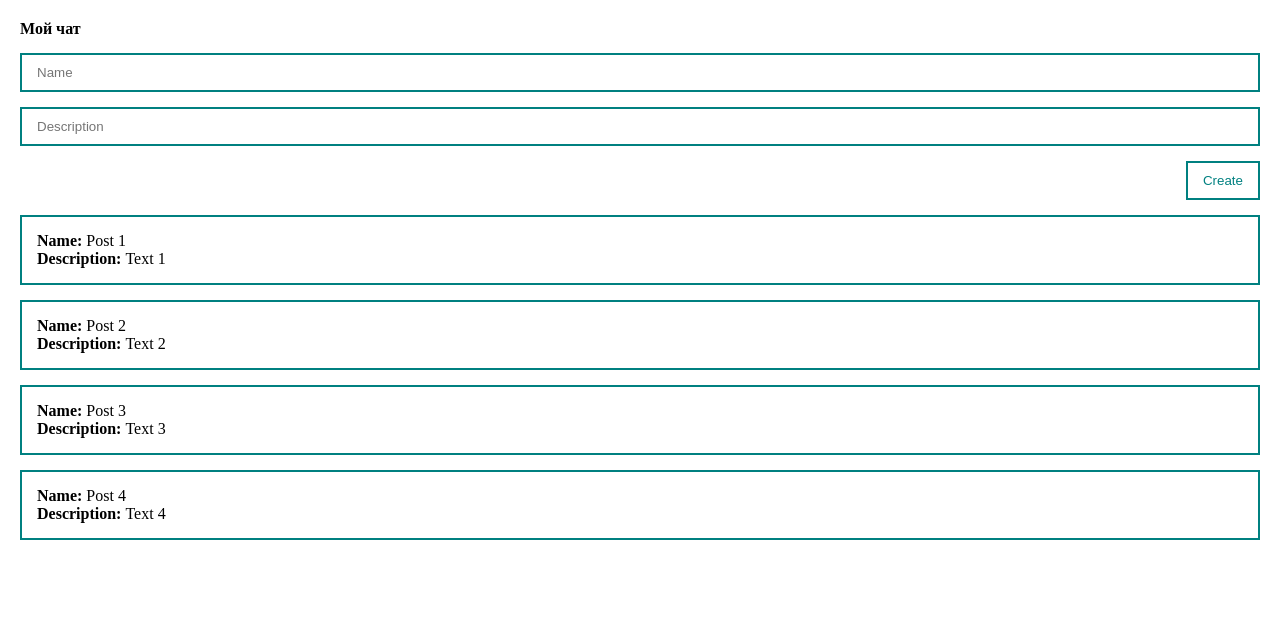
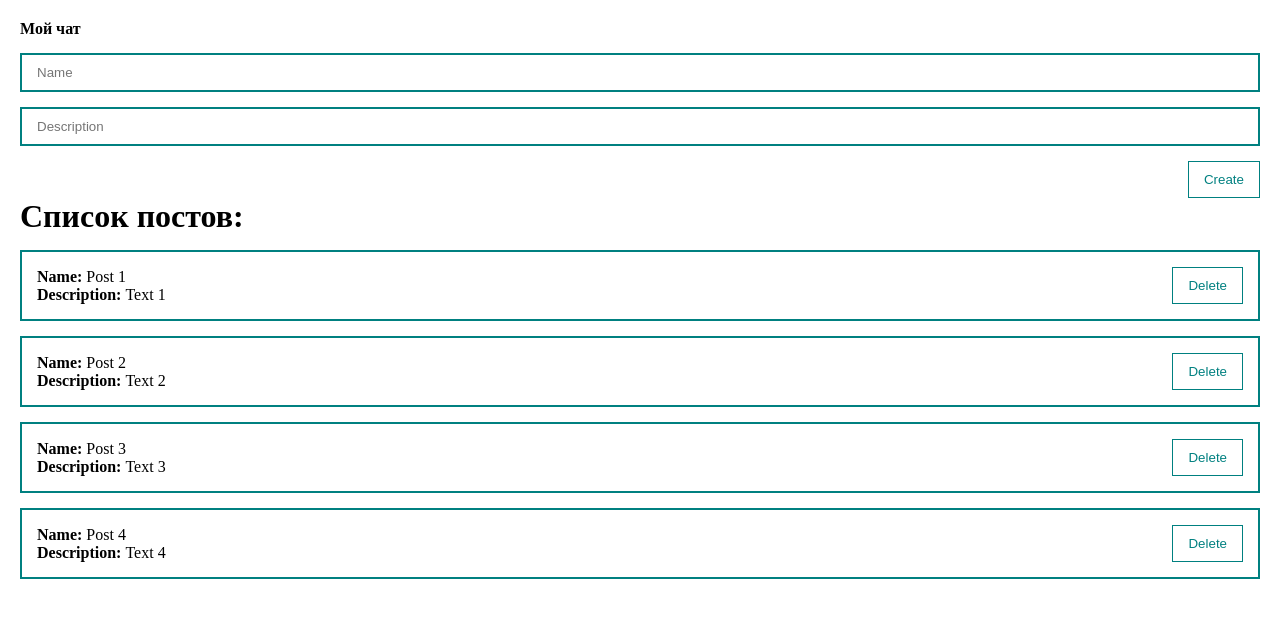
Before and after one commit to sowlru/vue-test, a Vue app: page / in a window 1280 px wide. Shown: the top 618 px of the page. Built offline with nearby package versions, Linux system fonts and the light colour scheme.

Commit message:
add MyButton

```diff
--- a/src/component/PostForm.vue
+++ b/src/component/PostForm.vue
@@ -12,7 +12,10 @@
         class="input" type="text"
         placeholder="Description"
     >
-    <button class="btn" @click="createPost">Create</button>
+    <my-button
+        style="align-self: flex-end; margin-top: 15px;"
+        @click="createPost"
+    >Create</my-button>
 </form>
 </template>
 
@@ -45,12 +48,4 @@ form {
     display: flex;
     flex-direction: column;
 }
-.btn {
-    margin-top: 15px;
-    border: 2px solid teal;
-    padding: 10px 15px;
-    align-self: flex-end;
-    background: none;
-    color: teal;
-}
 </style>
--- /dev/null
+++ b/src/component/PostItem.vue
@@ -0,0 +1,33 @@
+<template>
+    <div class="post">
+        <div>
+            <div><strong>Name: </strong>{{ post.title }}</div>
+            <div><strong>Description: </strong>{{ post.body }}</div>
+        </div>
+        <div class="post__btns">
+            <my-button>Delete</my-button>
+        </div>
+    </div>
+</template>
+
+<script>
+export default {
+    props: {
+        post: {
+            type: Object,
+            required: true,
+        }
+    }
+}
+</script>
+
+<style scoped>
+.post {
+    margin-top: 15px;
+    border: 2px solid teal;
+    padding: 15px;
+    display: flex;
+    align-items: center;
+    justify-content: space-between;
+}
+</style>
--- a/src/component/PostList.vue
+++ b/src/component/PostList.vue
@@ -1,12 +1,14 @@
 <template>
-    <div class="post" v-for="post in posts">
-        <div><strong>Name: </strong>{{ post.title }}</div>
-        <div><strong>Description: </strong>{{ post.body }}</div>
+    <div>
+        <h1>Список постов:</h1>
+        <post-item :post="post" v-for="post in posts" />
     </div>
 </template>
 
 <script>
+import PostItem from './PostItem.vue'
 export default {
+  components: { PostItem },
     props: {
         posts: {
             type: Array,
@@ -17,9 +19,5 @@ export default {
 </script>
 
 <style>
-.post {
-    margin-top: 15px;
-    border: 2px solid teal;
-    padding: 15px;
-}
+
 </style>
--- /dev/null
+++ b/src/component/UI/MyButton.vue
@@ -0,0 +1,18 @@
+<template>
+    <button class="btn"><slot></slot></button>
+</template>
+
+<script>
+export default {
+    name: 'my-button'
+}
+</script>
+
+<style scoped>
+.btn {
+    border: 1px solid teal;
+    padding: 10px 15px;
+    background: none;
+    color: teal;
+}
+</style>
--- /dev/null
+++ b/src/component/UI/index.js
@@ -0,0 +1,5 @@
+import MyButton from '@/component/UI/MyButton'
+
+export default [
+    MyButton
+]
--- a/src/main.js
+++ b/src/main.js
@@ -1,4 +1,10 @@
 import { createApp } from 'vue'
 import App from './App'
+import components from '@/component/UI'
 
-createApp(App).mount('#app')
+const app = createApp(App)
+components.forEach(component => {
+    app.component(component.name, component)
+})
+
+app.mount('#app')
```
